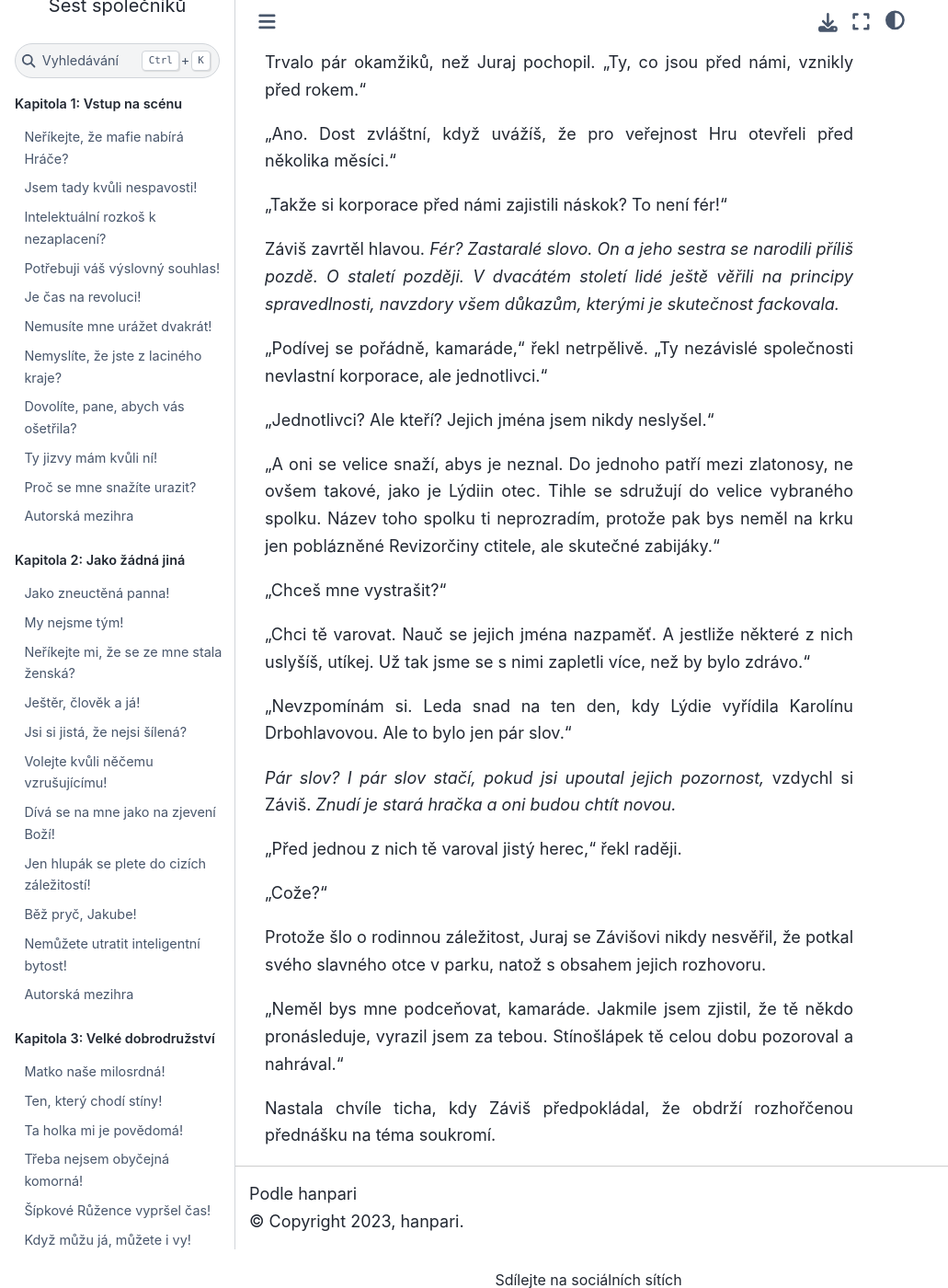
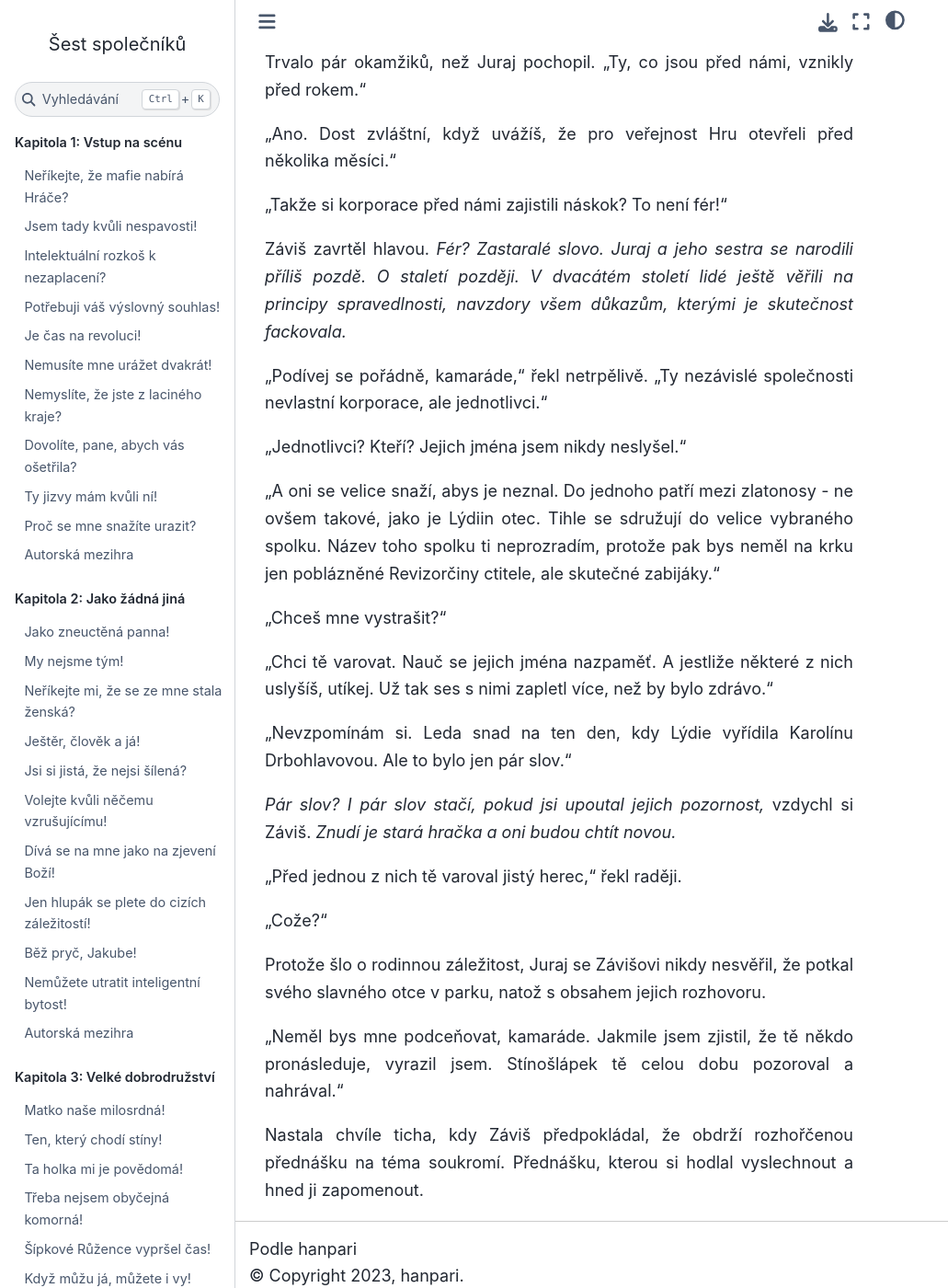
Before and after one commit to hanpari/sest-spolecniku, a Sphinx documentation site: the page built from source/sest_spolecniku/014/02.md, in a window 1280 px wide and 1400 px high, scrolled down 5698 px. Shown: the whole window at 92% size, without its empty margins (0-1031 px from the left). Built offline with Sphinx 7.4.7 and the Sphinx Book theme 1.1.4, drawn with Linux system fonts in a browser that asks for light colours; pages that are not in the unit, such as notebooks, are missing from menus; some of the changed text lies outside the part shown.

Commit message:
Update 02.md

```diff
--- a/source/sest_spolecniku/014/02.md
+++ b/source/sest_spolecniku/014/02.md
@@ -153,17 +153,17 @@ Trvalo pár okamžiků, než Juraj pochopil. "Ty, co jsou před námi, vznikly p
 
 "Takže si korporace před námi zajistili náskok? To není fér!"
 
-Záviš zavrtěl hlavou. *Fér? Zastaralé slovo. On a jeho sestra se narodili příliš pozdě. O staletí později. V dvacátém století lidé ještě věřili na principy spravedlnosti, navzdory všem důkazům, kterými je skutečnost fackovala.*
+Záviš zavrtěl hlavou. *Fér? Zastaralé slovo. Juraj a jeho sestra se narodili příliš pozdě. O staletí později. V dvacátém století lidé ještě věřili na principy spravedlnosti, navzdory všem důkazům, kterými je skutečnost fackovala.*
 
 "Podívej se pořádně, kamaráde," řekl netrpělivě. "Ty nezávislé společnosti nevlastní korporace, ale jednotlivci."
 
-"Jednotlivci? Ale kteří? Jejich jména jsem nikdy neslyšel."
+"Jednotlivci? Kteří? Jejich jména jsem nikdy neslyšel."
 
-"A oni se velice snaží, abys je neznal. Do jednoho patří mezi zlatonosy, ne ovšem takové, jako je Lýdiin otec. Tihle se sdružují do velice vybraného spolku. Název toho spolku ti neprozradím, protože pak bys neměl na krku jen poblázněné Revizorčiny ctitele, ale skutečné zabijáky."
+"A oni se velice snaží, abys je neznal. Do jednoho patří mezi zlatonosy - ne ovšem takové, jako je Lýdiin otec. Tihle se sdružují do velice vybraného spolku. Název toho spolku ti neprozradím, protože pak bys neměl na krku jen poblázněné Revizorčiny ctitele, ale skutečné zabijáky."
 
 "Chceš mne vystrašit?"
 
-"Chci tě varovat. Nauč se jejich jména nazpaměť.  A jestliže některé z nich uslyšíš, utíkej. Už tak jsme se s nimi zapletli více, než by bylo zdrávo."
+"Chci tě varovat. Nauč se jejich jména nazpaměť.  A jestliže některé z nich uslyšíš, utíkej. Už tak ses s nimi zapletl více, než by bylo zdrávo."
 
 "Nevzpomínám si. Leda snad na ten den, kdy Lýdie vyřídila Karolínu Drbohlavovou. Ale to bylo jen pár slov."
 
@@ -175,6 +175,6 @@ Záviš zavrtěl hlavou. *Fér? Zastaralé slovo. On a jeho sestra se narodili p
 
 Protože šlo o rodinnou záležitost, Juraj se Závišovi nikdy nesvěřil, že potkal svého slavného otce v parku, natož s obsahem jejich rozhovoru.
 
-"Neměl bys mne podceňovat, kamaráde. Jakmile jsem zjistil, že tě někdo pronásleduje, vyrazil jsem za tebou. Stínošlápek tě celou dobu pozoroval a nahrával."
+"Neměl bys mne podceňovat, kamaráde. Jakmile jsem zjistil, že tě někdo pronásleduje, vyrazil jsem. Stínošlápek tě celou dobu pozoroval a nahrával."
 
-Nastala chvíle ticha, kdy Záviš předpokládal, že obdrží rozhořčenou přednášku na téma soukromí.
+Nastala chvíle ticha, kdy Záviš předpokládal, že obdrží rozhořčenou přednášku na téma soukromí. Přednášku, kterou si hodlal vyslechnout a hned ji zapomenout.
```
Also changed, not shown: other parts of source/sest_spolecniku/014/02.md (+3 -3 lines).
